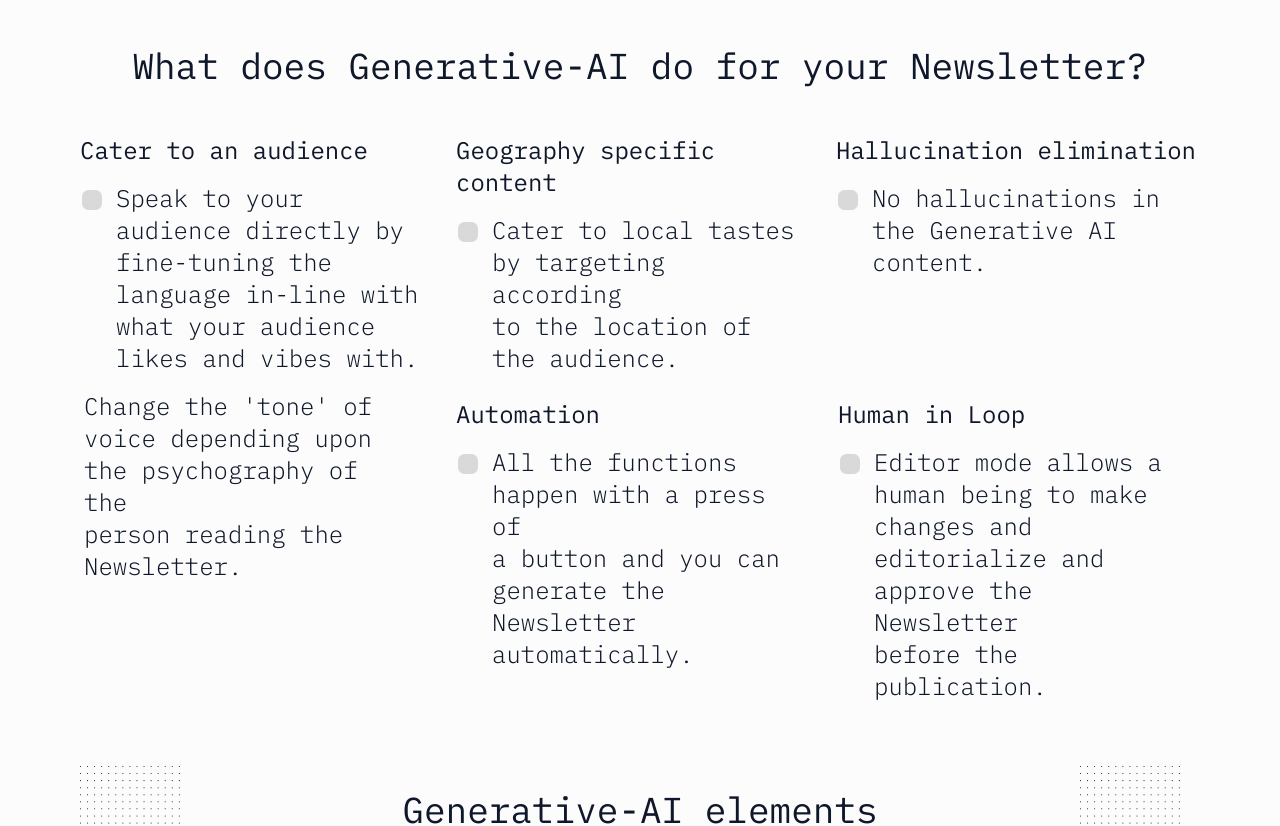
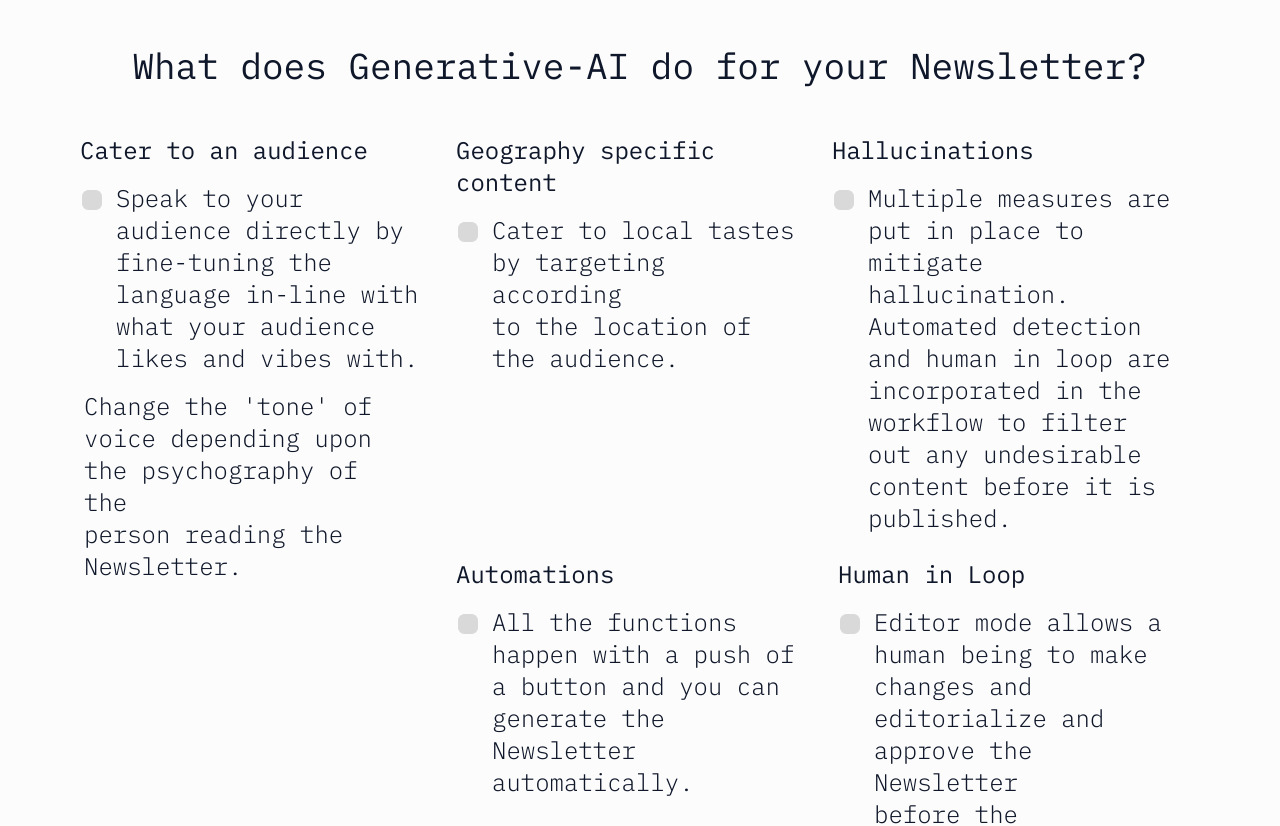
Before and after one commit to rohit-statsplex/qnext-web, a Next.js app: page / in a window 1280 px wide. Shown: the part 1480-2306 px from the top of the page. Built offline with nearby package versions, Linux system fonts and the light colour scheme; what tw-elements would draw is missing.

Commit message:
last minute changes

```diff
--- a/src/app/page.tsx
+++ b/src/app/page.tsx
@@ -253,9 +253,9 @@ const elementsData = [
     link: "#summary",
   },
   {
-    title: "Summary of summaries",
+    title: "Summary of Summaries",
     description:
-      "Summarise a bunch of\nsummaries together to\nget an overall gist of\nwhat is happening in\nthe Newsletter.",
+      "Summarise a bunch of\nsummaries together to\npresent overall gist\nof what is happening\nin the Newsletter.",
     link: "#sos",
   },
 ];
@@ -682,7 +682,7 @@ const HomeBody = () => {
             </div>
             <div className="p-2 md:p-0 md:col-span-1 col-span-2">
               <div className="md:text-2xl px-16 md:px-0">
-                Hallucination elimination
+                Hallucinations
                 <br />
                 <div className="flex md:my-4">
                   <Image
@@ -693,18 +693,17 @@ const HomeBody = () => {
                     className="h-min relative p-0 left-0.5 top-2 right-2 md:block hidden "
                   />
                   <span className="font-light whitespace-pre-wrap md:px-4 md:p-initial">
-                    No hallucinations in
-                    <br />
-                    the Generative AI
-                    <br />
-                    content.
+                    Multiple measures are put in place to mitigate
+                    hallucination. Automated detection and human in loop are
+                    incorporated in the workflow to filter out any undesirable
+                    content before it is published.
                   </span>
                 </div>
               </div>
             </div>
             <div className="p-2 md:p-0 md:row-span-3 md:col-span-1 col-span-2">
               <div className="md:text-2xl px-16 md:px-0">
-                Automation
+                Automations
                 <br />
                 <div className="flex md:my-4">
                   <Image
@@ -717,7 +716,7 @@ const HomeBody = () => {
                   <span className="font-light whitespace-pre-wrap md:px-4 md:p-initial">
                     All the functions
                     <br />
-                    happen with a press of
+                    happen with a push of
                     <br />a button and you can generate the Newsletter
                     automatically.
                   </span>
```
